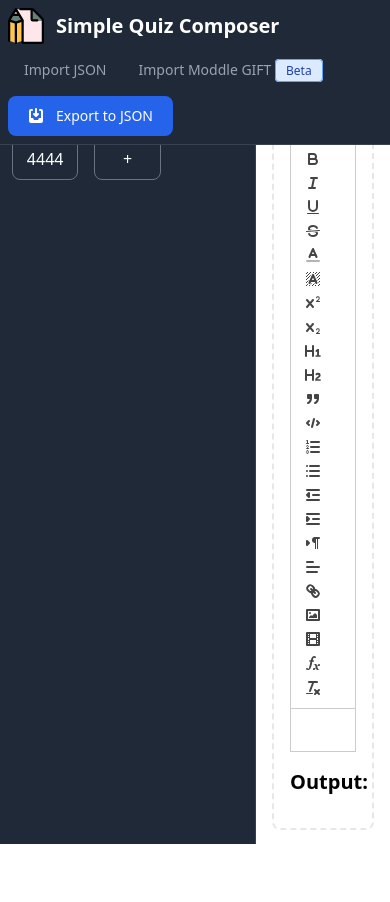
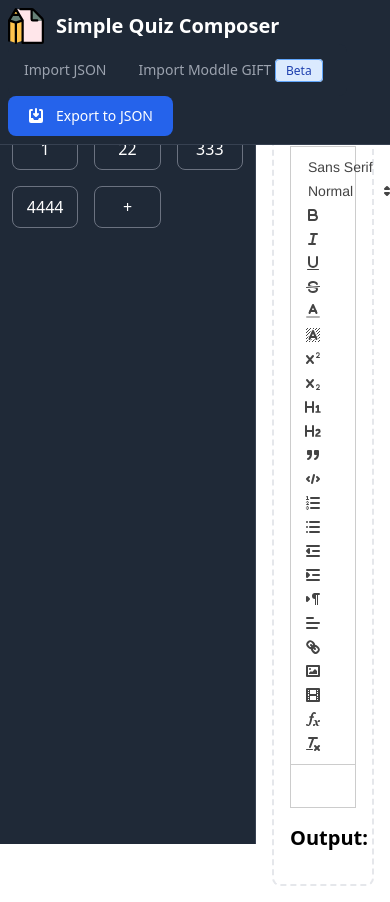
Before and after one commit to Edu-Games-Academy/Simple-Quiz-Composer, a React (Vite) app: page / in a window 390 px wide. Shown: the top 902 px of the page. Before the commit the page ends 846 px from the top, so only its background shows below. Built offline with nearby package versions, Linux system fonts and the light colour scheme.

Commit message:
update margin top for tablet

```diff
--- a/src/App.jsx
+++ b/src/App.jsx
@@ -12,7 +12,7 @@ function App() {
       <NavBar />
       <SideBar />
       <div className="ml-64 p-4">
-        <div className="mt-14 rounded-lg border-2 border-dashed border-gray-200 p-4 dark:border-gray-700">
+        <div className="mt-28 rounded-lg border-2 border-dashed border-gray-200 p-4 dark:border-gray-700 lg:mt-16">
           <Editor value={value} onChange={setValue} />
           <h2 className="my-4 text-xl font-bold">Output:</h2>
           <div className="w-full bg-slate-400">
--- a/src/components/SideBar/SideBar.jsx
+++ b/src/components/SideBar/SideBar.jsx
@@ -5,7 +5,7 @@ import SideBarButton from './SideBarButton';
 function SideBar() {
   return (
     <aside
-      className="fixed top-0 left-0 z-40 h-screen w-64 border-r border-gray-700 bg-gray-800 pt-20 transition-transform"
+      className="fixed top-0 left-0 z-40 h-screen w-64 border-r border-gray-700 bg-gray-800 pt-32 transition-transform lg:pt-20"
       aria-label="Sidebar"
     >
       <div className="h-full overflow-y-auto bg-gray-800 px-3 pb-4">
```
